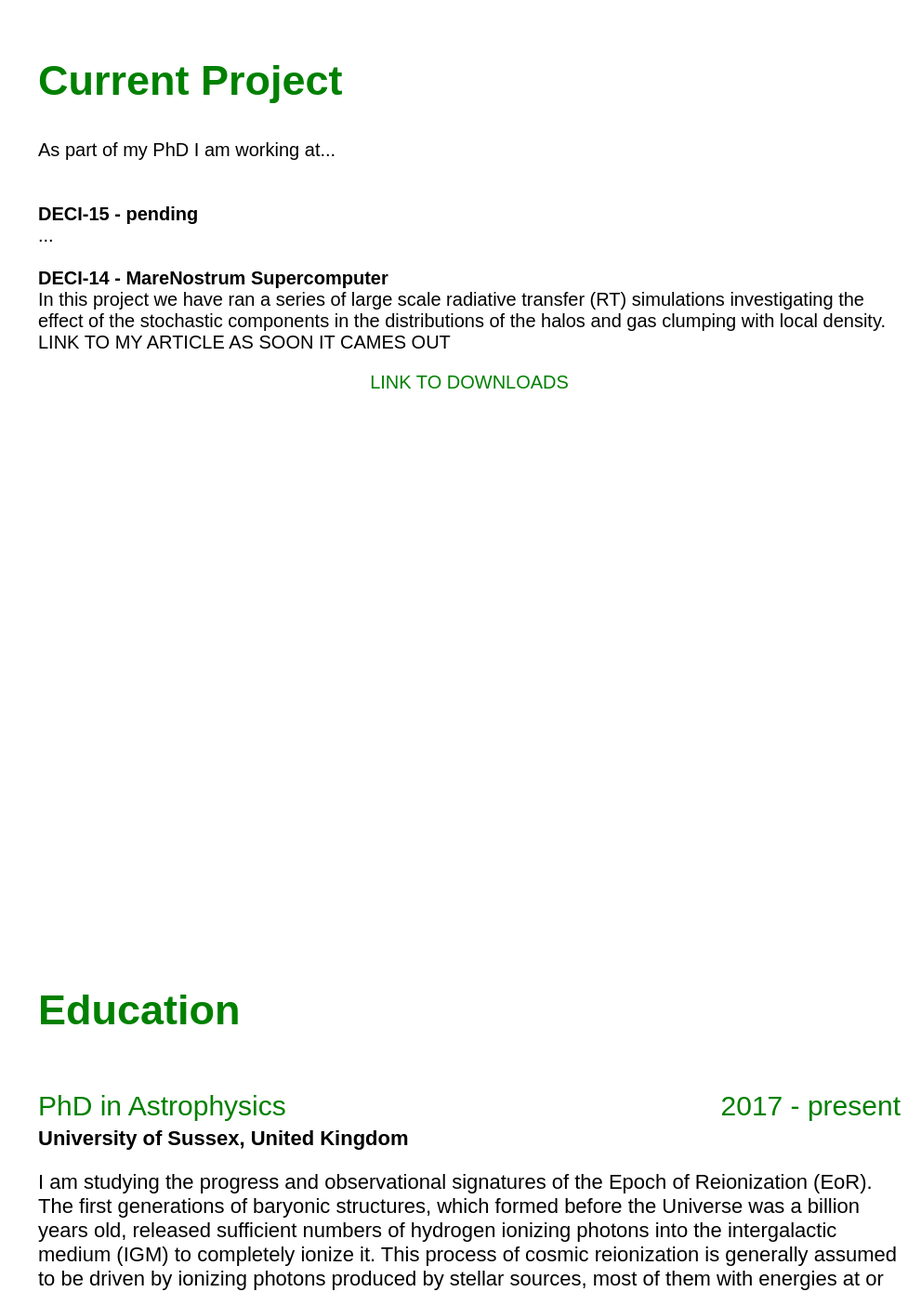
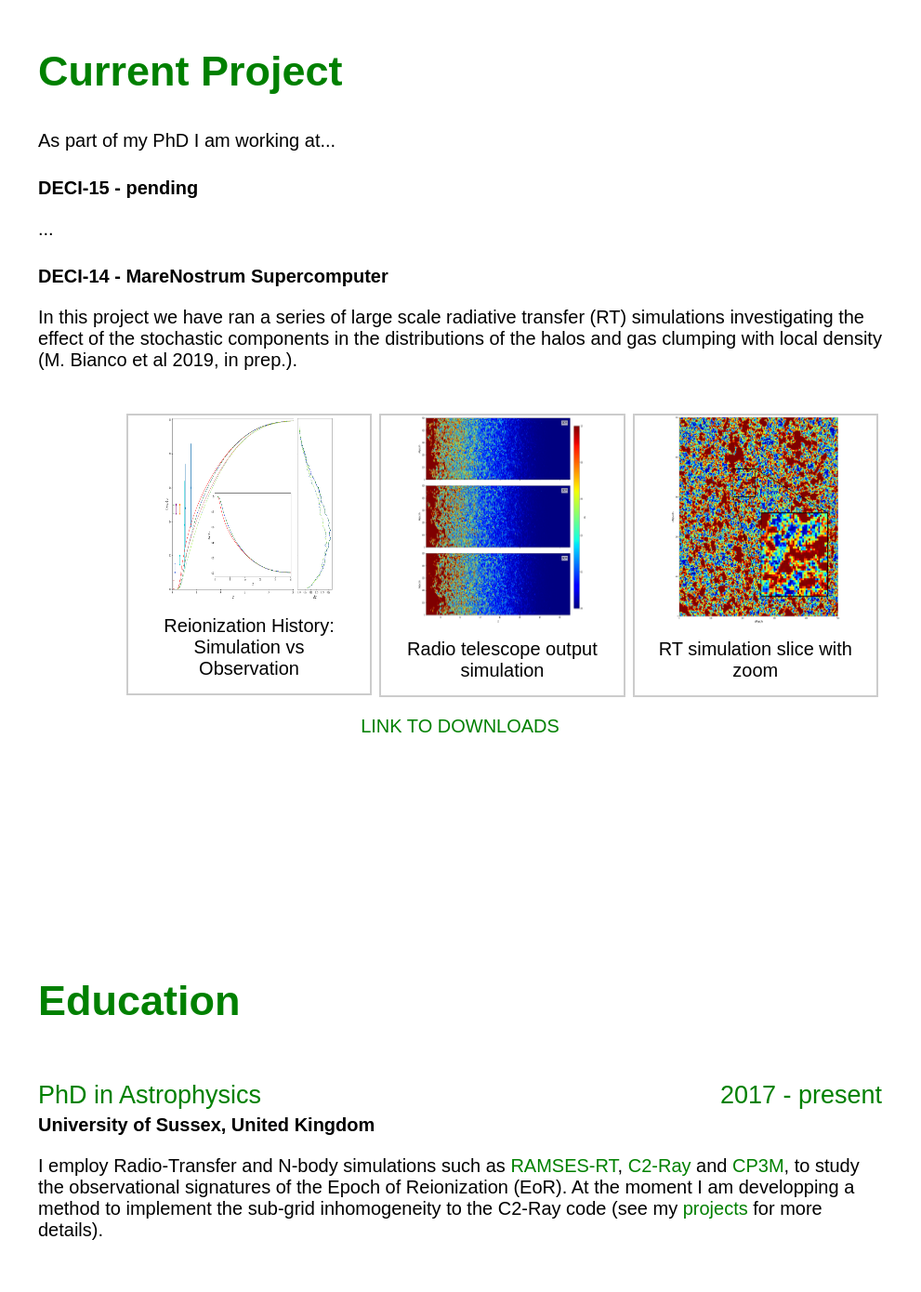
Before and after one commit to micbia/micbia.github.io, a plain HTML site: page index.html in a window 1280 px wide. Shown: the part 1410-2800 px from the top of the page at 93% size, without its empty margins (289-1280 px from the left). Drawn offline with Linux system fonts and the light colour scheme.

Commit message:
Add files via upload

```diff
--- a/index.html
+++ b/index.html
@@ -7,13 +7,12 @@
 	</head>
 	<body>
 		<div class="sidenav">
-			<img src="me2.jpg" alt="Michele">
-			<a href="#about">About</a>
+
+			<a href="#about"><img src="fig/me2.jpg" alt="Michele"><br/>About</a>
 			<a href="#projects">Projects</a>
 			<a href="#education">Education</a>
 			<a href="#training">Training</a>
 			<a href="#skills">Skills</a>
-			<a href="#interests">Interests</a>
 		</div>
 
 
@@ -27,8 +26,7 @@
 		</section><br/><br/><br/>
 		<section class="fwh-slide">
 			<h2>About</h2>
-			<text2>I am a PhD student at the <a href="http://www.sussex.ac.uk/astronomy/">University of Sussex</a>, my main focus is the study of the Epoch of Reionization (EOR).<br/><br/>I perform Radio Transfer (RT) and N-body numerical simulation as support for the Low-Frequency Array (LOFAR) and Square Kilometre Array (SKA) EoR experiments, playing a crutial role in the preparation and understanding of the magnitude and properties of the expected signals.</text2><br/><br/><br/><br/>
-
+			<text2>I am a PhD student at the <a target="_blank" href="http://www.sussex.ac.uk/astronomy/">University of Sussex</a>, my main focus is the study of the Epoch of Reionization (EOR).<br/><br/>I perform Radio Transfer (RT) and N-body numerical simulation as support for the Low-Frequency Array (LOFAR) and Square Kilometre Array (SKA) EoR experiments, playing a crutial role in the preparation and understanding of the magnitude and properties of the expected signals.</text2><br/><br/><br/><br/>
 			<table align="center" style="width:70%"><tr>
 				<td><a href="https://github.com/micbia"><img src="fig/icon_github.png" alt="githb" style="width:70px;height:70px;"></a></td>
 				<td><a href="http://www.sussex.ac.uk/profiles/416013"><img src="fig/icon_us.png" alt="githb" style="width:70px;height:70px;"></a></td>
@@ -41,9 +39,29 @@
 			<h2 id="projects"> </h2>
 			<br/><br/><br/><br/>
 			<h2>Current Project</h2>
-			As part of my PhD I am working at...<br/><br/><br/>
-			<b>DECI-15 - pending</b><br/>...<br/><br/>
-			<b>DECI-14 - MareNostrum Supercomputer</b><br/>In this project we have ran a series of large scale radiative transfer (RT) simulations investigating the effect of the stochastic components in the distributions of the halos and gas clumping with local density. LINK TO MY ARTICLE AS SOON IT CAMES OUT
+			As part of my PhD I am working at...<br/><br/>
+			<h3>DECI-15 - pending</h3><br/><br/>...<br/><br/>
+			<h3>DECI-14 - MareNostrum Supercomputer</h3><br/><br/>In this project we have ran a series of large scale radiative transfer (RT) simulations investigating the effect of the stochastic components in the distributions of the halos and gas clumping with local density (M. Bianco et al 2019, in prep.).<br/><br/><br/>
+
+			<div class="responsive"><div class="gallery">
+			    <a href="links.html">
+			      <img src="fig/plotSlice_500Mpc_z7.263_zoom_mean.png" alt="photo1" style="width:225px;height:225px;border-radius:0px;">
+			    </a> <div class="desc">RT simulation slice with zoom</div>
+			</div></div>
+
+			<div class="responsive"><div class="gallery">
+			    <a href="links.html">
+			      <img src="fig/plotLightcone_xi.png" alt="photo2" style="width:100%;height:225px;border-radius:0px;">
+			    </a> <div class="desc">Radio telescope output simulation</div>
+			</div></div>
+
+			<div class="responsive"><div class="gallery">
+			    <a href="links.html">
+			      <img src="fig/plot_xi.png" alt="photo3" style="width:400px;height:200px;border-radius:0px;">
+			    </a> <div class="desc">Reionization History:<br/>Simulation vs Observation</div>
+			</div></div>
+			<div class="clearfix"></div>
+
 			<p><a href="links.html">LINK TO DOWNLOADS</a></p>
 		</section>
 
@@ -53,22 +71,16 @@
 			<h2>Education</h2><br/>
 			<text1_0><div style="float: left">PhD in Astrophysics</div><div style="float: right">2017 - present</div></text1_0> <br/>
 			<h3>University of Sussex, United Kingdom</h3><br/><br/>
-			<div class="justy"><text2>I am studying the progress and observational signatures of the Epoch of
-Reionization (EoR). The first generations of baryonic structures, which formed before
-the Universe was a billion years old, released sufficient numbers of hydrogen ionizing
-photons into the intergalactic medium (IGM) to completely ionize it. This process of
-cosmic reionization is generally assumed to be driven by ionizing photons produced
-by stellar sources, most of them with energies at or slightly above the Lyman limit.
-A variety of photon absorbers affected the propagation of ionizing photons and modified how many were required to complete this process. As a consequence, reionization was a very patchy process with ionized (H II) regions expanding around the positions of photon sources. The size, spatial distribution and evolution of the ionized and neutral patches is then reflected in the EoR observable signatures, e.g. redshifted 21-cm line emission and absorption.
-</text2></div><br/><br/><br/><br/>
+			<div class="justy"><text2>I employ Radio-Transfer and N-body simulations such as <a target="_blank" href="https://bitbucket.org/rteyssie/ramses">RAMSES-RT</a>, <a target="_blank" href="https://arxiv.org/abs/astro-ph/0508416">C2-Ray</a> and <a target="_blank" href="https://arxiv.org/abs/1208.5098">CP3M</a>, to study the observational signatures of the Epoch of Reionization (EoR). At the moment I am developping a method to implement the sub-grid inhomogeneity to the C2-Ray code (see my <a href="#projects">projects</a> for more details).
+</text2></div><br/><br/><br/>
 
-			<text1_0><div style="float: left">Master Degree in Astrophysics</div><div style="float: right">2015 - 2017</div></text1_0> <br/>
+			<text1_0><div style="float: left">Master Degree in Astrophysics</div><div style="float: right">2015 - 2017</div></text1_0><br/>
 			<h3>Ludwig-Maximillians-University LMU Munich, Germany</h3><br/><br/>
-			<div class="justy"><text2>I have explored the effect of large scale structure correlation on Galaxy cluster counts. I studied the dependency, on mass and redshift, of the Halo Number Counts Variance (HNCV), order of magnitude accivable with upcoming surveys e.g: eRosita, DES, Euclid. I employed of a large suite of simulated cluster catalogs, using the PINpointing Orbit-Crossing Collapsed HIerarchical Objects <a href="http://adlibitum.oats.inaf.it/monaco/pinocchio.html">PINOCCHIO</a> code, a semi-analytic Lagrangian code that generates halo catalog on a LCDM cosmology.</text2></div><br/><br/><br/><br/>
+			<div class="justy"><text2>I have explored the effect of large scale structure correlation on Galaxy cluster counts. I studied the mass and redshift dependencies of the Halo Number Counts Variance (HNCV), order of magnitude accivable with upcoming surveys e.g: eRosita, DES, Euclid. I employed of a large suite of simulated cluster catalogs, using the PINpointing Orbit-Crossing Collapsed HIerarchical Objects <a href="http://adlibitum.oats.inaf.it/monaco/pinocchio.html">PINOCCHIO</a> code, a semi-analytic Lagrangian code that generates halo catalog on a LCDM cosmology.</text2></div><br/><br/><br/>
 
 			<text1_0><div style="float: left">Bachelor of Science in Physics & Mathematics</div><div style="float: right">2011 - 2014</div></text1_0> <br/>
 			<h3>University of Fribourg UNIFR, Switzerland</h3><br/><br/>
-<text2>My undergraduated formation consisted in a combined degree with major in Physics (150 ECTS) and minor in Mathematics (30 ECTS). Physics lectures where mainly focused on theoretical explaination in class, with following practical workshops, for a total of 12 month long experiments. Varing topics were discussed, from atomic physics to spectroscopy and an introduction to N-body problem, alongside with advance differential analysis, linear algebra and statistical methods.</text2><br/><br/><br/><br/>
+<text2>My undergraduated formation consisted in a combined degree with major in Physics (150 ECTS) and minor in Mathematics (30 ECTS). Physics lectures where mainly focused on theoretical explaination in class, with following practical workshops, for a total of 12 month long experiments. Varing topics were discussed, from atomic physics to spectroscopy and an introduction to N-body problem, alongside with advance differential analysis, linear algebra and statistical methods.</text2><br/><br/><br/>
 
 		</section>
 		<section class="fwh-slide">
@@ -102,12 +114,6 @@ A variety of photon absorbers affected the propagation of ionizing photons and m
 			&emsp;&emsp;&#9654; &#9798;&emsp;&emsp;...<br/><br/>
 
 		</section>
-		<section class="fwh-slide">
-			<h2 id="interests"> </h2>
-			<br/><br/><br/><br/>
-			<h2>Interests</h2>
-			here my interests (maybe not necessary)
-		</section>
 
 		</div>
 	</body>
--- a/main.css
+++ b/main.css
@@ -25,14 +25,14 @@ h1{
 	text-align: center;
 }
 h2{
-	margin-top: 10px;
+	margin-top: 0px;
 	font-size: 45px;
     	color: green;
 }
 h3{
 	margin-top: 5px;
 	margin-bottom: -25px;
-	font-size: 22px;
+	font-size: 20px;
     	color: black;
 }
 
@@ -51,7 +51,7 @@ text1{
 }
 text1_0{
 	margin-top: 0;
-	font-size: 30px;
+	font-size: 27px;
 	color: green;
 	text-align: center;
 }
@@ -61,11 +61,11 @@ div.d {
 }
 text2{
 	text-align: center;
-	font-size: 22px;
+	font-size: 20px;
 	color: black;
 }
 text3{
-	font-size: 28px;
+	font-size: 25px;
 	color: black;
 	text-align: right;
 }
@@ -78,7 +78,7 @@ img {
 	display: block;
 	margin-left: auto;
 	margin-right: auto;
-	width: 60%;
+	width: 90%;
 }
 
 img-logo {
@@ -165,7 +165,54 @@ a:hover{
 	width: 80%;
 	height: 50%;
 }
-@media screen and (max-height: 450px) {
-	.sidenav {padding-top: 15px;}
-	.sidenav a {font-size: 18px;}
+
+
+/* photo gallery */
+div.gallery {
+  border: 2px solid #ccc;
 }
+
+div.gallery:hover {
+  border: 1px solid #777;
+}
+
+div.gallery img {
+  width: 100%;
+  height: auto;
+}
+
+div.desc {
+  padding: 15px;
+  text-align: center;
+}
+
+* {
+  box-sizing: border-box;
+}
+
+.responsive {
+  padding: 0 4px;
+  float: right;
+  width: 30%;
+}
+
+@media screen and (max-width: 700px) {
+  .sidenav {padding-top: 15px;}
+  .sidenav a {font-size: 18px;}
+  .responsive {
+    width: 50%;
+    margin: 6px 0;
+  }
+}
+
+@media screen and (max-width: 500px) {
+  .responsive {
+    width: 100%;
+  }
+}
+
+.clearfix:after {
+  content: "";
+  display: table;
+  clear: both;
+}
```
Also changed, not shown: links.html (+4 -6 lines), fig/me2.jpg (added), fig/photo1.jpg (added), fig/photo2.jpg (added), fig/plotLightcone_dTb.png (added), fig/plotLightcone_dTb_B2km.png (added), fig/plotLightcone_xi.png (added), fig/plotSlice_500Mpc_z7.263_zoom_mean.png (added), fig/plot_xi.png (added), 3 other files.
